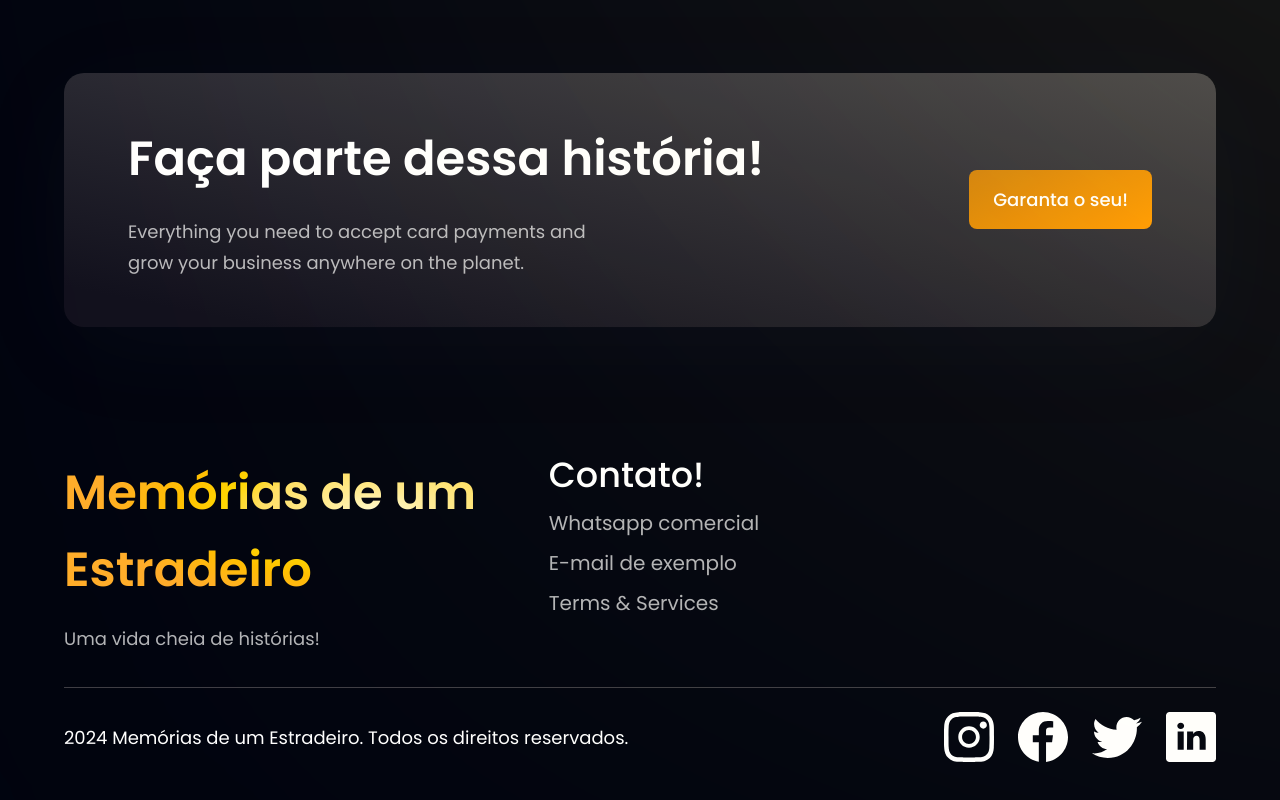
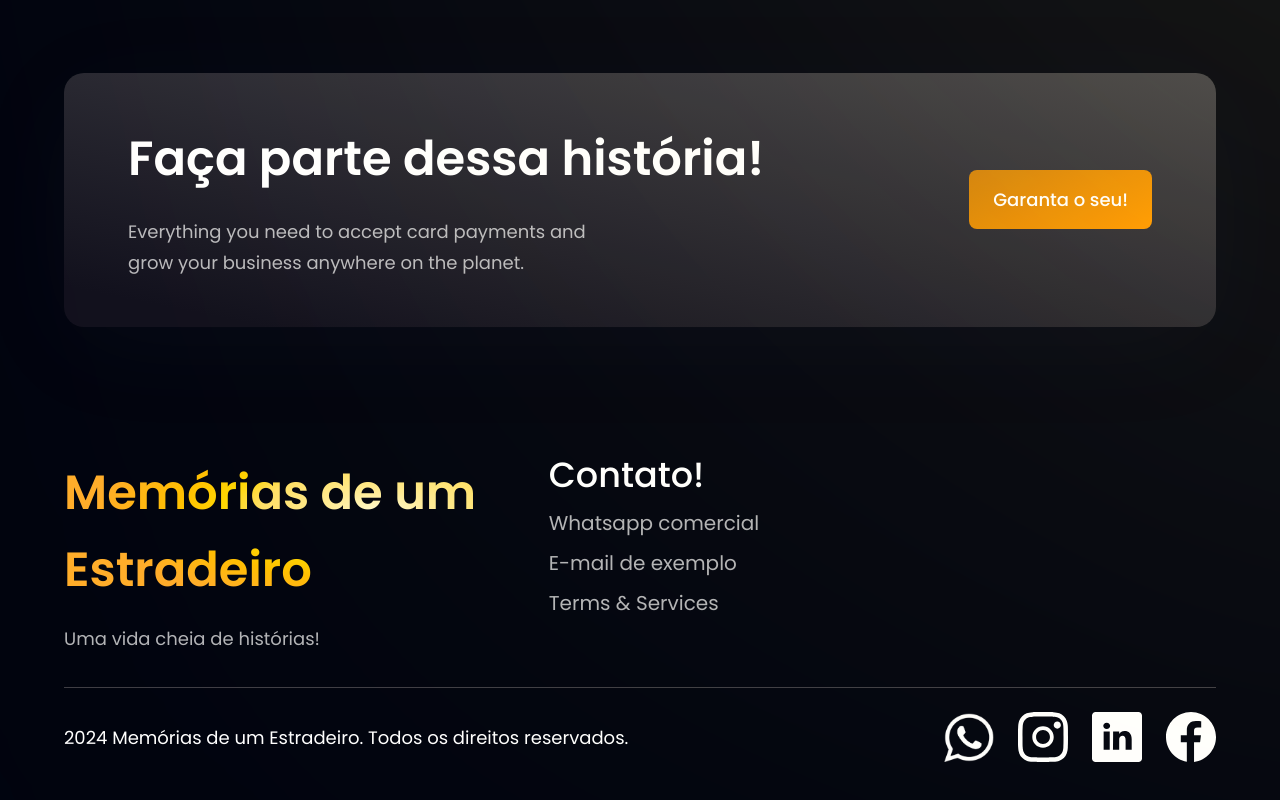
Before and after one commit to mateus-bernart/memorias-de-um-estradeiro, a React (Vite) app: page / in a window 1280 px wide. Shown: the part 2790-3590 px from the top of the page. Built offline with nearby package versions, Linux system fonts and the light colour scheme.

Commit message:
added whatsapp photo and links to the footer

```diff
--- a/src/assets/index.js
+++ b/src/assets/index.js
@@ -30,8 +30,10 @@ import author from "./images-memorias/author.jpg";
 import cuia1 from "./images-memorias/cuia1.jpg";
 import cuia2 from "./images-memorias/cuia2.jpg";
 import miro from "./images-memorias/miro.png";
+import wpp from "./images-memorias/wpp.png";
 
 export {
+  wpp,
   miro,
   cuia1,
   cuia2,
--- a/src/components/Footer.jsx
+++ b/src/components/Footer.jsx
@@ -52,7 +52,8 @@ const Footer = () => (
             key={social.id}
             src={social.icon}
             alt={social.id}
-            className={`w-[50px] h-[50px] object-contain cursor-pointer ${index !== socialMedia.length - 1 ? "mr-6" : "mr-0"} `}
+            className={`w-[50px] h-[50px] object-contain cursor-pointer ${index !== socialMedia.length - 1 ? "mr-6" : "mr-0"}`}
+            onClick={() => (window.location.href = social.link)} // Assuming "link" is the property that contains the URL
           />
         ))}
       </div>
--- a/src/constants/index.js
+++ b/src/constants/index.js
@@ -14,6 +14,7 @@ import {
   send,
   shield,
   star,
+  wpp,
 } from "../assets";
 
 export const navLinks = [
@@ -102,24 +103,24 @@ export const footerLinks = [
 
 export const socialMedia = [
   {
+    id: "social-media-3",
+    icon: wpp,
+    link: "whatsapp",
+  },
+  {
     id: "social-media-1",
     icon: instagram,
-    link: "https://www.instagram.com/",
+    link: "https://www.instagram.com/memoriasdeumestradeiro/",
+  },
+  {
+    id: "social-media-4",
+    icon: linkedin,
+    link: "https://www.linkedin.com/in/jo%C3%A3otroc/",
   },
   {
     id: "social-media-2",
     icon: facebook,
-    link: "https://www.facebook.com/",
-  },
-  {
-    id: "social-media-3",
-    icon: twitter,
-    link: "https://www.twitter.com/",
-  },
-  {
-    id: "social-media-4",
-    icon: linkedin,
-    link: "https://www.linkedin.com/",
+    link: "https://www.facebook.com/joao.troc",
   },
 ];
 
```
Also changed, not shown: src/assets/images-memorias/wpp.jpg (added), src/assets/images-memorias/wpp.png (added), 4 other files (tests, documents, lock files or other folders).
